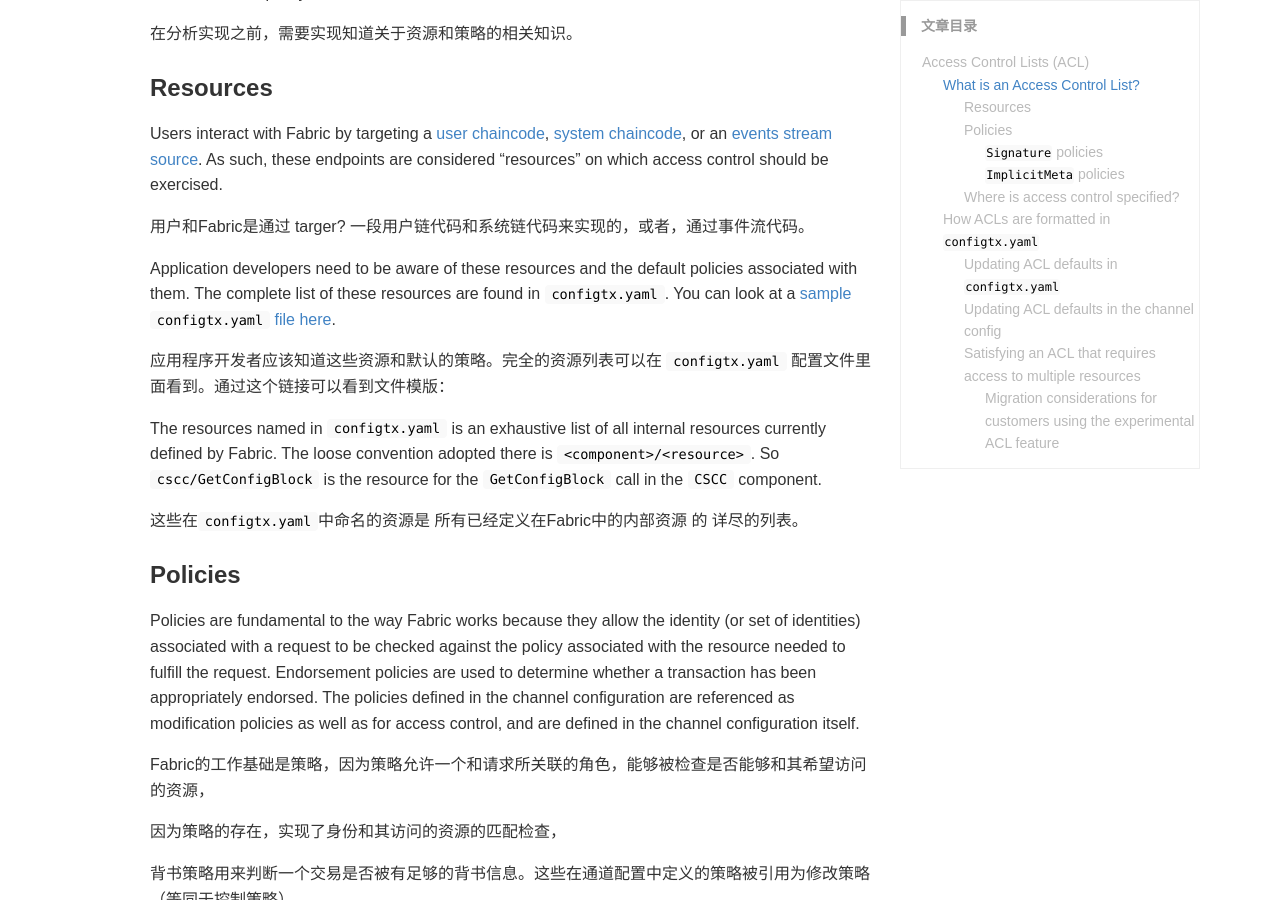
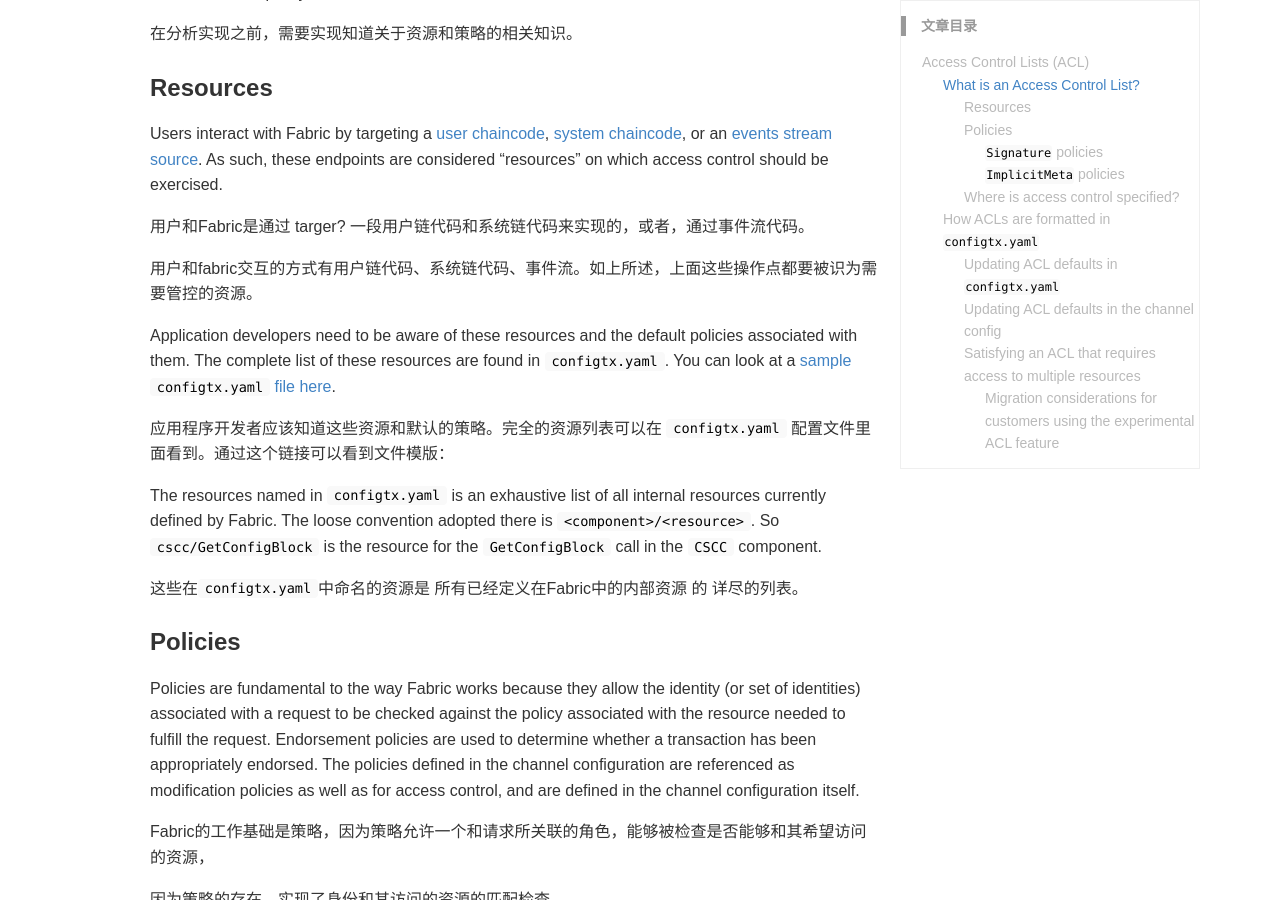
Before and after one commit to nox60/nox60.github.io, a Jekyll site: the page built from _posts/2019-8-18-Access-Control-Lists-(ACL).md, in a window 1280 px wide and 900 px high, scrolled down 719 px. Built offline with Jekyll 4.4.1, drawn with Linux system fonts in a browser that asks for light colours; our own code applies the rules of GitHub Pages for plain Markdown files; comment, search, counter and statistics services are not loaded.

Commit message:
Update 2019-8-18-Access-Control-Lists-(ACL).md

```diff
--- a/_posts/2019-8-18-Access-Control-Lists-(ACL).md
+++ b/_posts/2019-8-18-Access-Control-Lists-(ACL).md
@@ -36,11 +36,15 @@
 用户和Fabric是通过 targer? 一段用户链代码和系统链代码来实现的，或者，通过事件流代码。
 
 
+用户和fabric交互的方式有用户链代码、系统链代码、事件流。如上所述，上面这些操作点都要被识为需要管控的资源。
+
 Application developers need to be aware of these resources and the default
 policies associated with them. The complete list of these resources are found in
 `configtx.yaml`. You can look at a [sample `configtx.yaml` file here](http://github.com/hyperledger/fabric/blob/release-1.2/sampleconfig/configtx.yaml).
 
 应用程序开发者应该知道这些资源和默认的策略。完全的资源列表可以在 `configtx.yaml` 配置文件里面看到。通过这个链接可以看到文件模版：
+
+
 
 The resources named in `configtx.yaml` is an exhaustive list of all internal resources
 currently defined by Fabric. The loose convention adopted there is `<component>/<resource>`.
```
